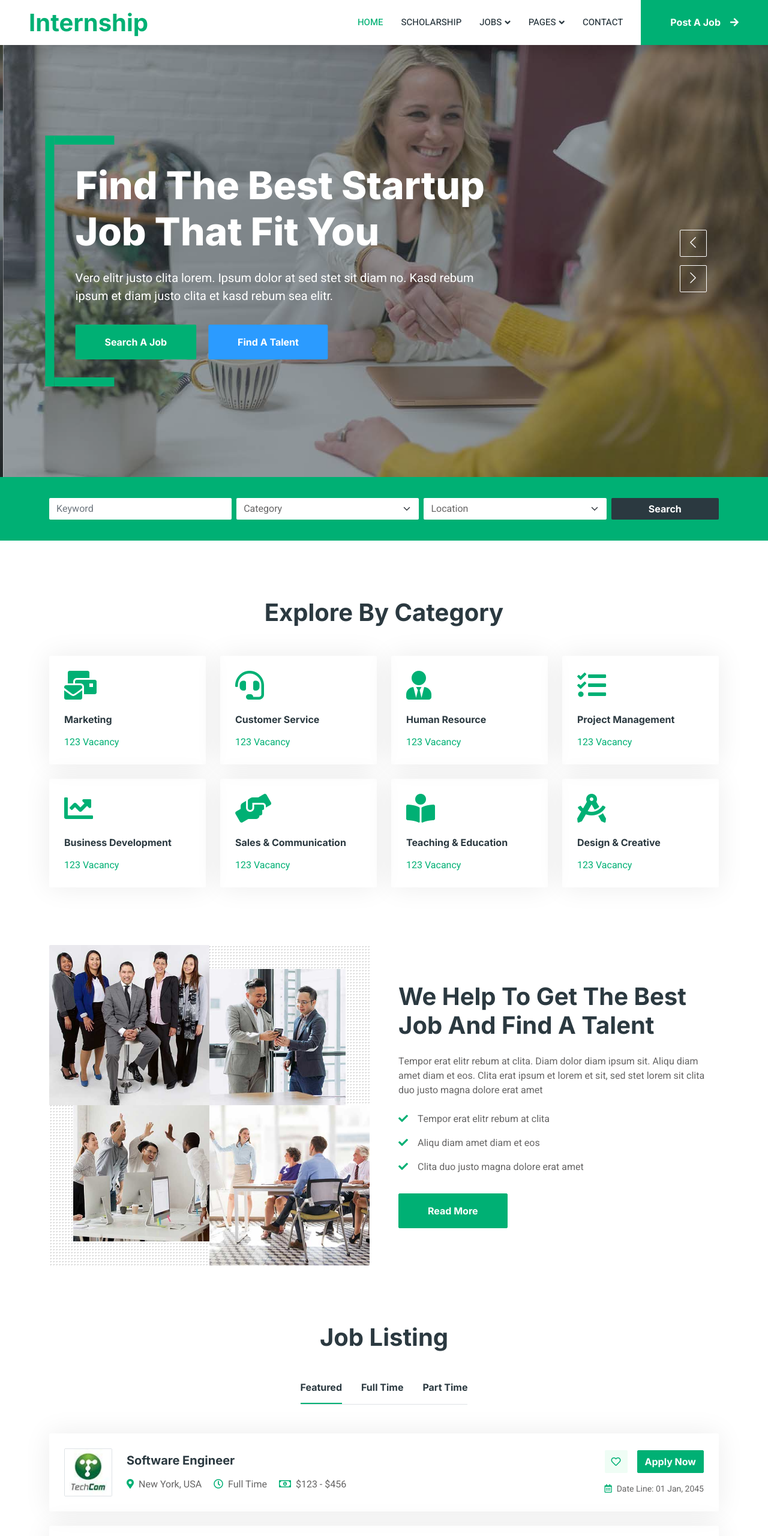
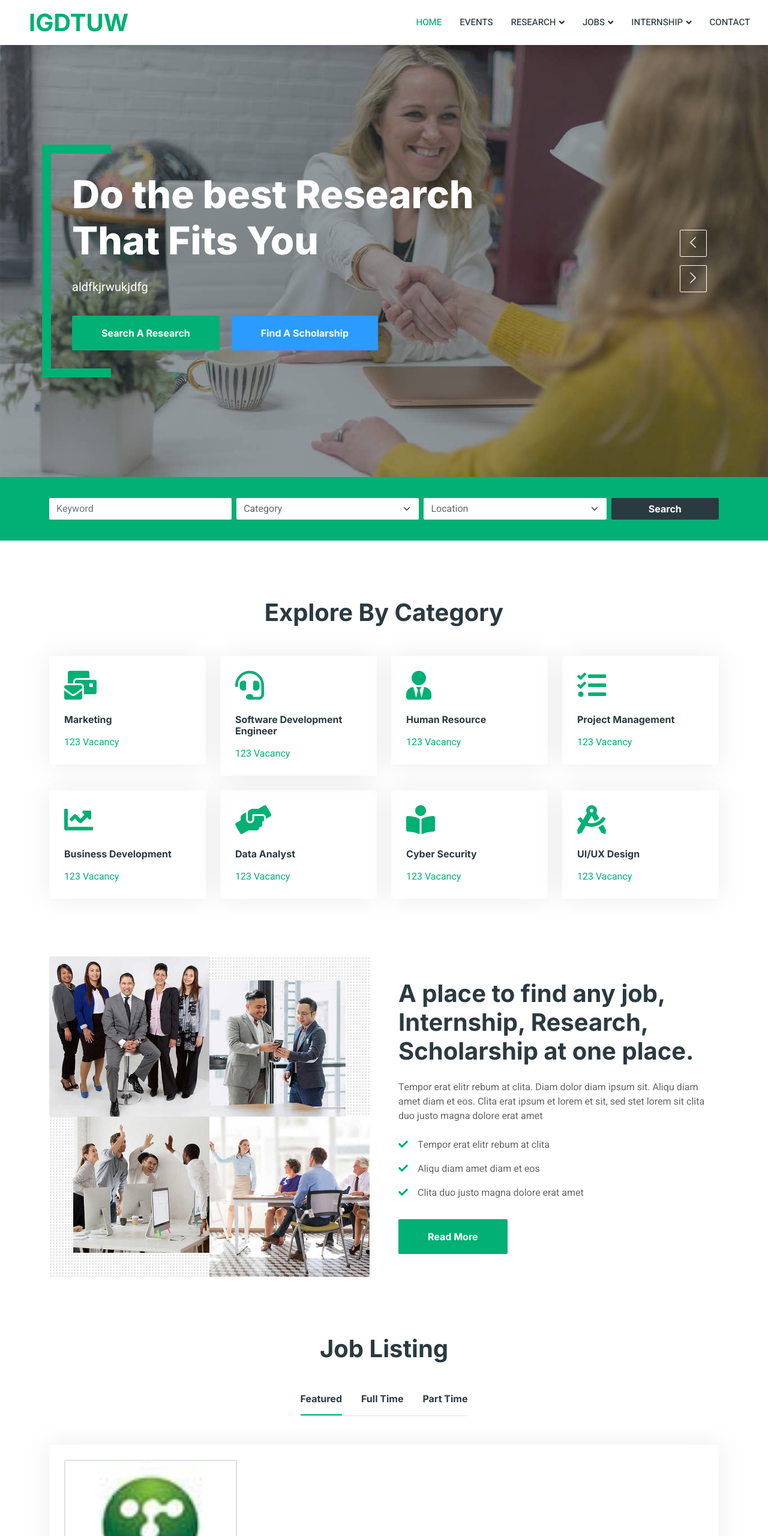
Before and after one commit to mehakg867/internship-project, a plain HTML site: page index.html in a window 1280 px wide. Shown: the top 2560 px of the page at 60% size. Drawn offline with nearby package versions, Linux system fonts and the light colour scheme.

Commit message:
Changed index

```diff
--- a/index.html
+++ b/index.html
@@ -45,7 +45,7 @@
         <!-- Navbar Start -->
         <nav class="navbar navbar-expand-lg bg-white navbar-light shadow sticky-top p-0">
             <a href="index.html" class="navbar-brand d-flex align-items-center text-center py-0 px-4 px-lg-5">
-                <h1 class="m-0 text-primary">Internship</h1>
+                <h1 class="m-0 text-primary">IGDTUW</h1>
             </a>
             <button type="button" class="navbar-toggler me-4" data-bs-toggle="collapse" data-bs-target="#navbarCollapse">
                 <span class="navbar-toggler-icon"></span>
@@ -53,25 +53,31 @@
             <div class="collapse navbar-collapse" id="navbarCollapse">
                 <div class="navbar-nav ms-auto p-4 p-lg-0">
                     <a href="index.html" class="nav-item nav-link active">Home</a>
-                    <a href="about.html" class="nav-item nav-link">Scholarship</a>
+                    <a href="about.html" class="nav-item nav-link">Events</a>
+                    <div class="nav-item dropdown">
+                        <a href="#" class="nav-link dropdown-toggle" data-bs-toggle="dropdown">Research</a>
+                        <div class="dropdown-menu rounded-0 m-0">
+                            <a href="job-list.html" class="dropdown-item">Under Graduate Program</a>
+                            <a href="job-detail.html" class="dropdown-item">Post Graduate Program</a>
+                        </div>
+                    </div>
                     <div class="nav-item dropdown">
                         <a href="#" class="nav-link dropdown-toggle" data-bs-toggle="dropdown">Jobs</a>
                         <div class="dropdown-menu rounded-0 m-0">
-                            <a href="job-list.html" class="dropdown-item">Job List</a>
-                            <a href="job-detail.html" class="dropdown-item">Job Detail</a>
+                            <a href="job-list.html" class="dropdown-item">Part Time Job</a>
+                            <a href="job-detail.html" class="dropdown-item">Full Time Job</a>
                         </div>
                     </div>
                     <div class="nav-item dropdown">
-                        <a href="#" class="nav-link dropdown-toggle" data-bs-toggle="dropdown">Pages</a>
+                        <a href="#" class="nav-link dropdown-toggle" data-bs-toggle="dropdown">Internship</a>
                         <div class="dropdown-menu rounded-0 m-0">
-                            <a href="category.html" class="dropdown-item">Job Category</a>
-                            <a href="testimonial.html" class="dropdown-item">Testimonial</a>
-                            <a href="404.html" class="dropdown-item">404</a>
+                            <a href="job-list.html" class="dropdown-item">Part Time Internship</a>
+                            <a href="job-detail.html" class="dropdown-item">Full Time Internship</a>
                         </div>
                     </div>
                     <a href="contact.html" class="nav-item nav-link">Contact</a>
                 </div>
-                <a href="" class="btn btn-primary rounded-0 py-4 px-lg-5 d-none d-lg-block">Post A Job<i class="fa fa-arrow-right ms-3"></i></a>
+
             </div>
         </nav>
         <!-- Navbar End -->
@@ -86,10 +92,10 @@
                         <div class="container">
                             <div class="row justify-content-start">
                                 <div class="col-10 col-lg-8">
-                                    <h1 class="display-3 text-white animated slideInDown mb-4">Find The Perfect Job That You Deserved</h1>
-                                    <p class="fs-5 fw-medium text-white mb-4 pb-2">Vero elitr justo clita lorem. Ipsum dolor at sed stet sit diam no. Kasd rebum ipsum et diam justo clita et kasd rebum sea elitr.</p>
-                                    <a href="" class="btn btn-primary py-md-3 px-md-5 me-3 animated slideInLeft">Search A Job</a>
-                                    <a href="" class="btn btn-secondary py-md-3 px-md-5 animated slideInRight">Find A Talent</a>
+                                    <h1 class="display-3 text-white animated slideInDown mb-4">Find The Perfect Internship That You Deserved</h1>
+                                    <p class="fs-5 fw-medium text-white mb-4 pb-2">A place where you can find anything you want.</p>
+                                    <a href="" class="btn btn-primary py-md-3 px-md-5 me-3 animated slideInLeft">Search a Job</a>
+                                    <a href="" class="btn btn-secondary py-md-3 px-md-5 animated slideInRight">Search an Internship</a>
                                 </div>
                             </div>
                         </div>
@@ -101,10 +107,10 @@
                         <div class="container">
                             <div class="row justify-content-start">
                                 <div class="col-10 col-lg-8">
-                                    <h1 class="display-3 text-white animated slideInDown mb-4">Find The Best Startup Job That Fit You</h1>
-                                    <p class="fs-5 fw-medium text-white mb-4 pb-2">Vero elitr justo clita lorem. Ipsum dolor at sed stet sit diam no. Kasd rebum ipsum et diam justo clita et kasd rebum sea elitr.</p>
-                                    <a href="" class="btn btn-primary py-md-3 px-md-5 me-3 animated slideInLeft">Search A Job</a>
-                                    <a href="" class="btn btn-secondary py-md-3 px-md-5 animated slideInRight">Find A Talent</a>
+                                    <h1 class="display-3 text-white animated slideInDown mb-4">Do the best Research That Fits You</h1>
+                                    <p class="fs-5 fw-medium text-white mb-4 pb-2">aldfkjrwukjdfg</p>
+                                    <a href="" class="btn btn-primary py-md-3 px-md-5 me-3 animated slideInLeft">Search A Research</a>
+                                    <a href="" class="btn btn-secondary py-md-3 px-md-5 animated slideInRight">Find A Scholarship</a>
                                 </div>
                             </div>
                         </div>
@@ -166,7 +172,7 @@
                     <div class="col-lg-3 col-sm-6 wow fadeInUp" data-wow-delay="0.3s">
                         <a class="cat-item rounded p-4" href="">
                             <i class="fa fa-3x fa-headset text-primary mb-4"></i>
-                            <h6 class="mb-3">Customer Service</h6>
+                            <h6 class="mb-3">Software Development Engineer</h6>
                             <p class="mb-0">123 Vacancy</p>
                         </a>
                     </div>
@@ -194,21 +200,21 @@
                     <div class="col-lg-3 col-sm-6 wow fadeInUp" data-wow-delay="0.3s">
                         <a class="cat-item rounded p-4" href="">
                             <i class="fa fa-3x fa-hands-helping text-primary mb-4"></i>
-                            <h6 class="mb-3">Sales & Communication</h6>
+                            <h6 class="mb-3">Data Analyst</h6>
                             <p class="mb-0">123 Vacancy</p>
                         </a>
                     </div>
                     <div class="col-lg-3 col-sm-6 wow fadeInUp" data-wow-delay="0.5s">
                         <a class="cat-item rounded p-4" href="">
                             <i class="fa fa-3x fa-book-reader text-primary mb-4"></i>
-                            <h6 class="mb-3">Teaching & Education</h6>
+                            <h6 class="mb-3">Cyber Security</h6>
                             <p class="mb-0">123 Vacancy</p>
                         </a>
                     </div>
                     <div class="col-lg-3 col-sm-6 wow fadeInUp" data-wow-delay="0.7s">
                         <a class="cat-item rounded p-4" href="">
                             <i class="fa fa-3x fa-drafting-compass text-primary mb-4"></i>
-                            <h6 class="mb-3">Design & Creative</h6>
+                            <h6 class="mb-3">UI/UX Design</h6>
                             <p class="mb-0">123 Vacancy</p>
                         </a>
                     </div>
@@ -239,7 +245,7 @@
                         </div>
                     </div>
                     <div class="col-lg-6 wow fadeIn" data-wow-delay="0.5s">
-                        <h1 class="mb-4">We Help To Get The Best Job And Find A Talent</h1>
+                        <h1 class="mb-4">A place to find any job, Internship, Research, Scholarship at one place.</h1>
                         <p class="mb-4">Tempor erat elitr rebum at clita. Diam dolor diam ipsum sit. Aliqu diam amet diam et eos. Clita erat ipsum et lorem et sit, sed stet lorem sit clita duo justo magna dolore erat amet</p>
                         <p><i class="fa fa-check text-primary me-3"></i>Tempor erat elitr rebum at clita</p>
                         <p><i class="fa fa-check text-primary me-3"></i>Aliqu diam amet diam et eos</p>
@@ -279,20 +285,22 @@
                             <div class="job-item p-4 mb-4">
                                 <div class="row g-4">
                                     <div class="col-sm-12 col-md-8 d-flex align-items-center">
-                                        <img class="flex-shrink-0 img-fluid border rounded" src="img/com-logo-1.jpg" alt="" style="width: 80px; height: 80px;">
-                                        <div class="text-start ps-4">
-                                            <h5 class="mb-3">Software Engineer</h5>
-                                            <span class="text-truncate me-3"><i class="fa fa-map-marker-alt text-primary me-2"></i>New York, USA</span>
-                                            <span class="text-truncate me-3"><i class="far fa-clock text-primary me-2"></i>Full Time</span>
-                                            <span class="text-truncate me-0"><i class="far fa-money-bill-alt text-primary me-2"></i>$123 - $456</span>
-                                        </div>
+                                        <div class="card" style="width: 18rem;">
+                                            <img class="flex-shrink-0 img-fluid border rounded" src="img/com-logo-1.jpg" alt="Card image cap">
+                                            <div class="card-body">
+                                              <h5 class="card-title">Marketing Manager</h5>
+                                              <p class="card-text">Some quick example text to build on the card title and make up the bulk of the card's content.</p>
+                                              <small class="text-truncate"><i class="far fa-calendar-alt text-primary me-2"></i>Date Line: 01 Jan, 2045</small>
+                                              <a href="#" class="btn btn-primary">Apply Now</a>
+                                            </div>
+                                          </div>
                                     </div>
                                     <div class="col-sm-12 col-md-4 d-flex flex-column align-items-start align-items-md-end justify-content-center">
                                         <div class="d-flex mb-3">
                                             <a class="btn btn-light btn-square me-3" href=""><i class="far fa-heart text-primary"></i></a>
                                             <a class="btn btn-primary" href="">Apply Now</a>
                                         </div>
-                                        <small class="text-truncate"><i class="far fa-calendar-alt text-primary me-2"></i>Date Line: 01 Jan, 2045</small>
+
                                     </div>
                                 </div>
                             </div>
```
